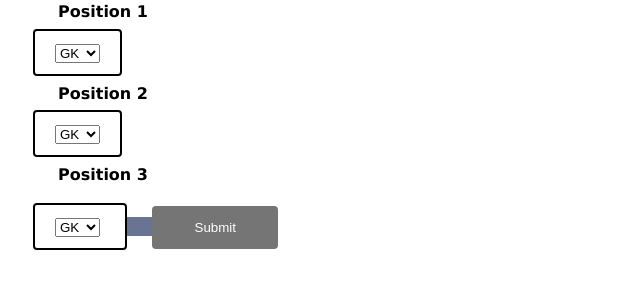
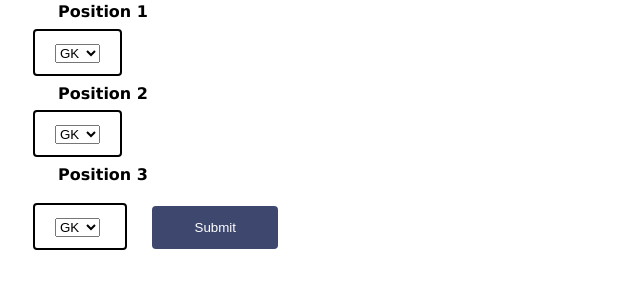
Before and after one commit to tara17258/netball-app, a Flask app: page /add in a window 1280 px wide, with the pointer over the restyled element. Shown: the part 482-782 px from the top of the page, without its empty margins (0-640 px from the left). Run offline with Flask 2, Linux system fonts and the light colour scheme.

Commit message:
commit on 'main'

```diff
--- a/static/styling.css
+++ b/static/styling.css
@@ -158,12 +158,7 @@ table {
   }
 
   .submitbutton [type=submit]:hover {
-    background-color: #757575;
-  }
-
-  .submitbutton:hover {
-    background-color: #49557cd2;
-    color: white;
+    background-color: #3e476e;
   }
 
   /* second part of input for new player */
```
